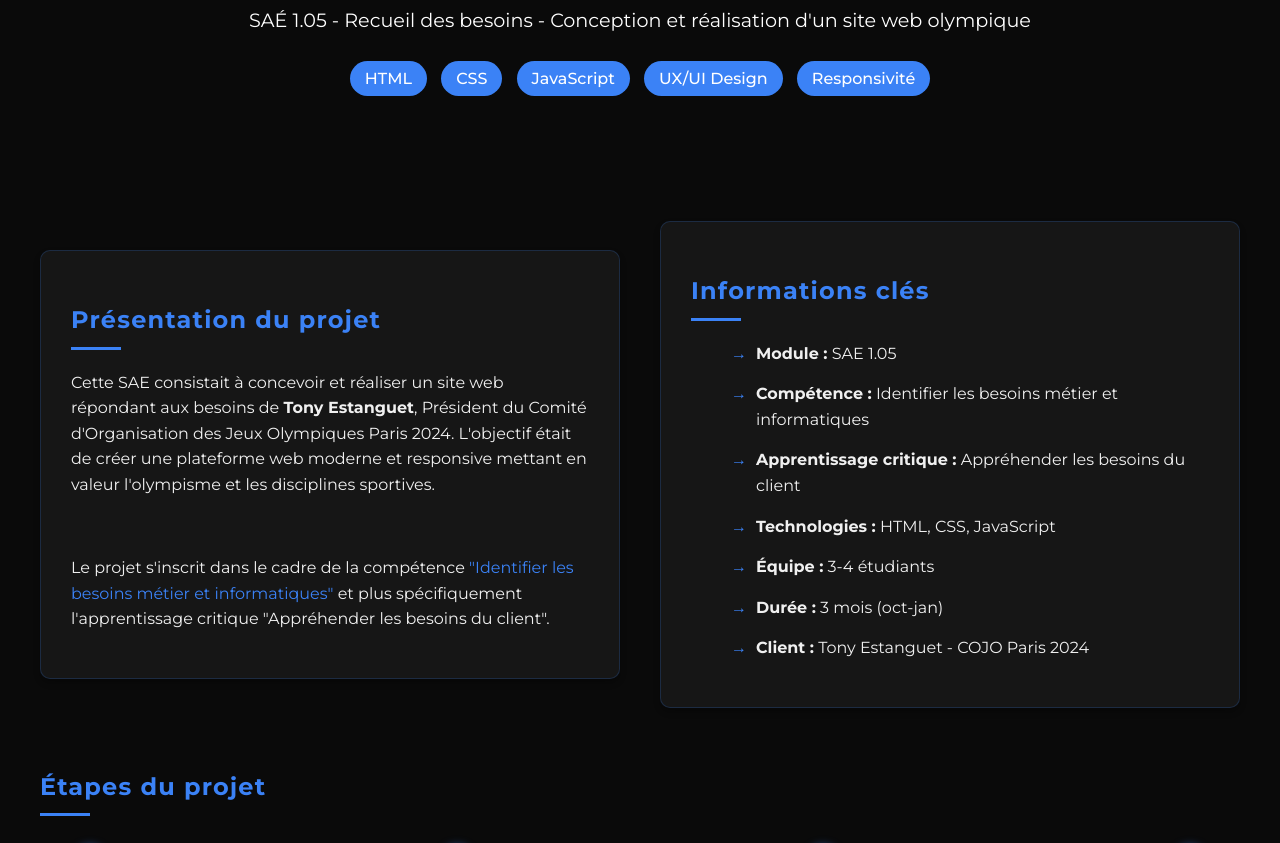
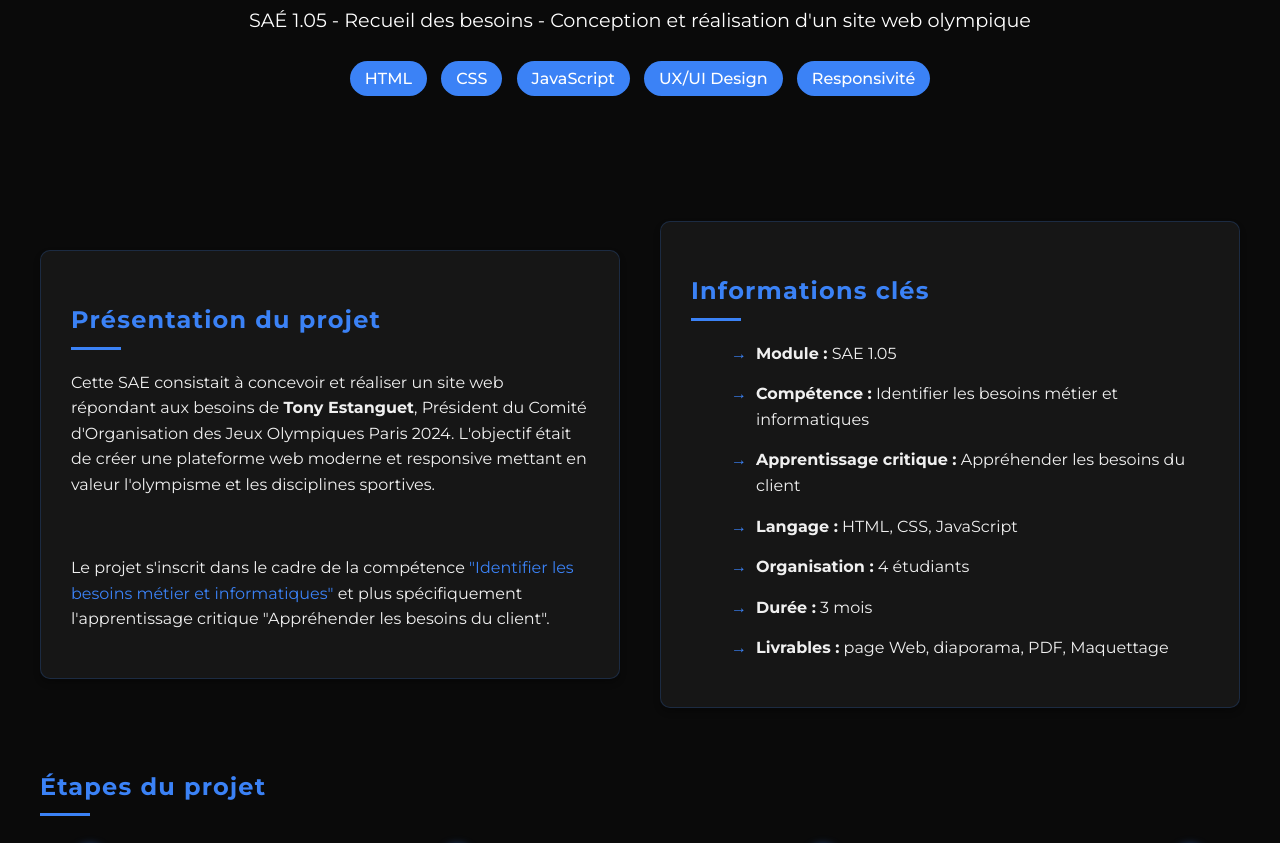
Before and after one commit to Tx-diloxi/Portfolio, a plain HTML site: page files/projet/projet_1.05.html in a window 1280 px wide. Shown: the part 235-1078 px from the top of the page. Drawn offline with Linux system fonts and the light colour scheme.

Commit message:
Update projet_1.05.html

```diff
--- a/files/projet/projet_1.05.html
+++ b/files/projet/projet_1.05.html
@@ -53,10 +53,10 @@
                         <li><strong>Module :</strong> <span>SAE 1.05</span></li>
                         <li><strong>Compétence :</strong> <span>Identifier les besoins métier et informatiques</span></li>
                         <li><strong>Apprentissage critique :</strong> <span>Appréhender les besoins du client</span></li>
-                        <li><strong>Technologies :</strong> <span>HTML, CSS, JavaScript</span></li>
-                        <li><strong>Équipe :</strong> <span>3-4 étudiants</span></li>
-                        <li><strong>Durée :</strong> <span>3 mois (oct-jan)</span></li>
-                        <li><strong>Client :</strong> <span>Tony Estanguet - COJO Paris 2024</span></li>
+                        <li><strong>Langage :</strong> <span>HTML, CSS, JavaScript</span></li>
+                        <li><strong>Organisation :</strong> <span>4 étudiants</span></li>
+                        <li><strong>Durée :</strong> <span>3 mois</span></li>
+                        <li><strong>Livrables :</strong> <span>page Web, diaporama, PDF, Maquettage</span></li>
                     </ul>
                 </div>
             </div>
```
